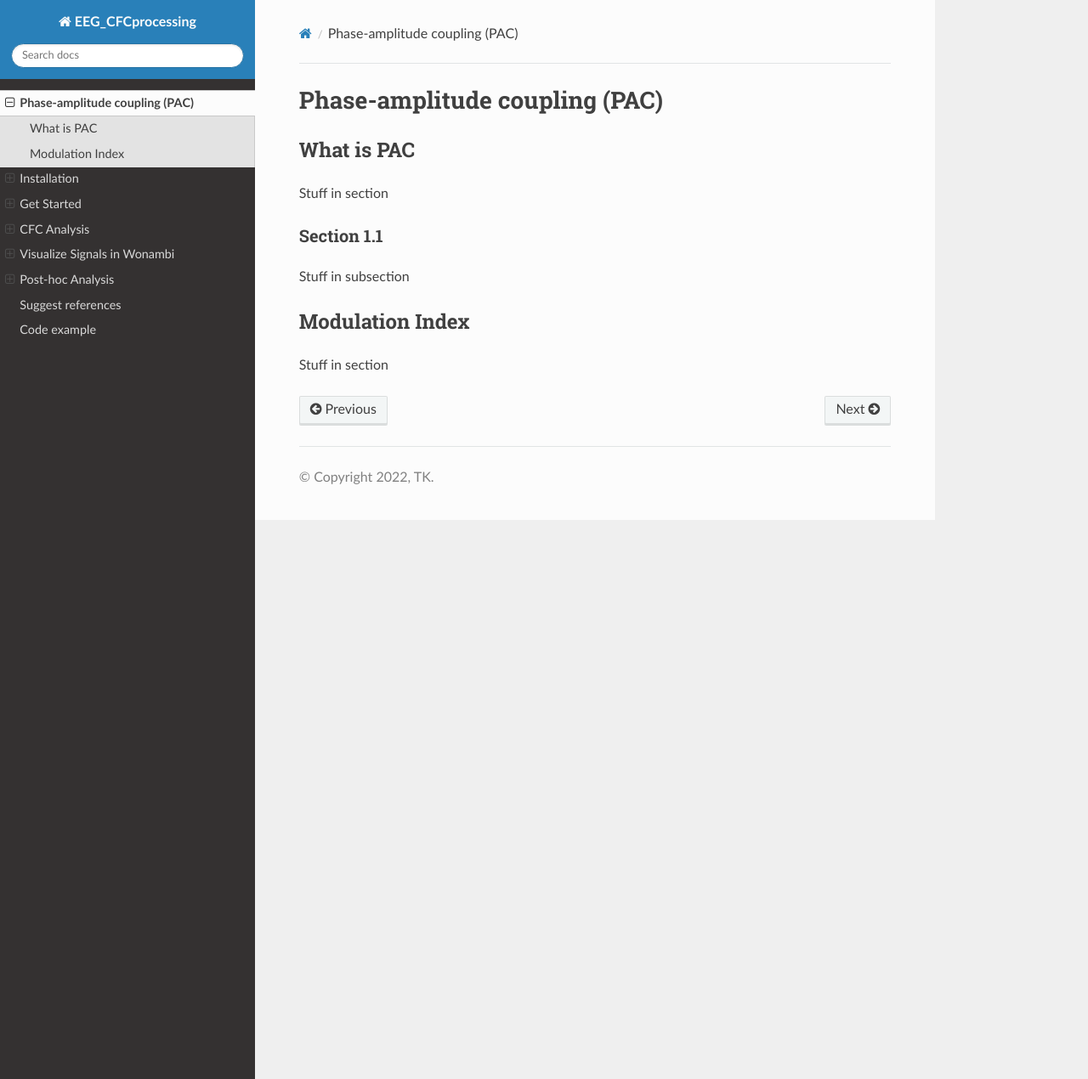
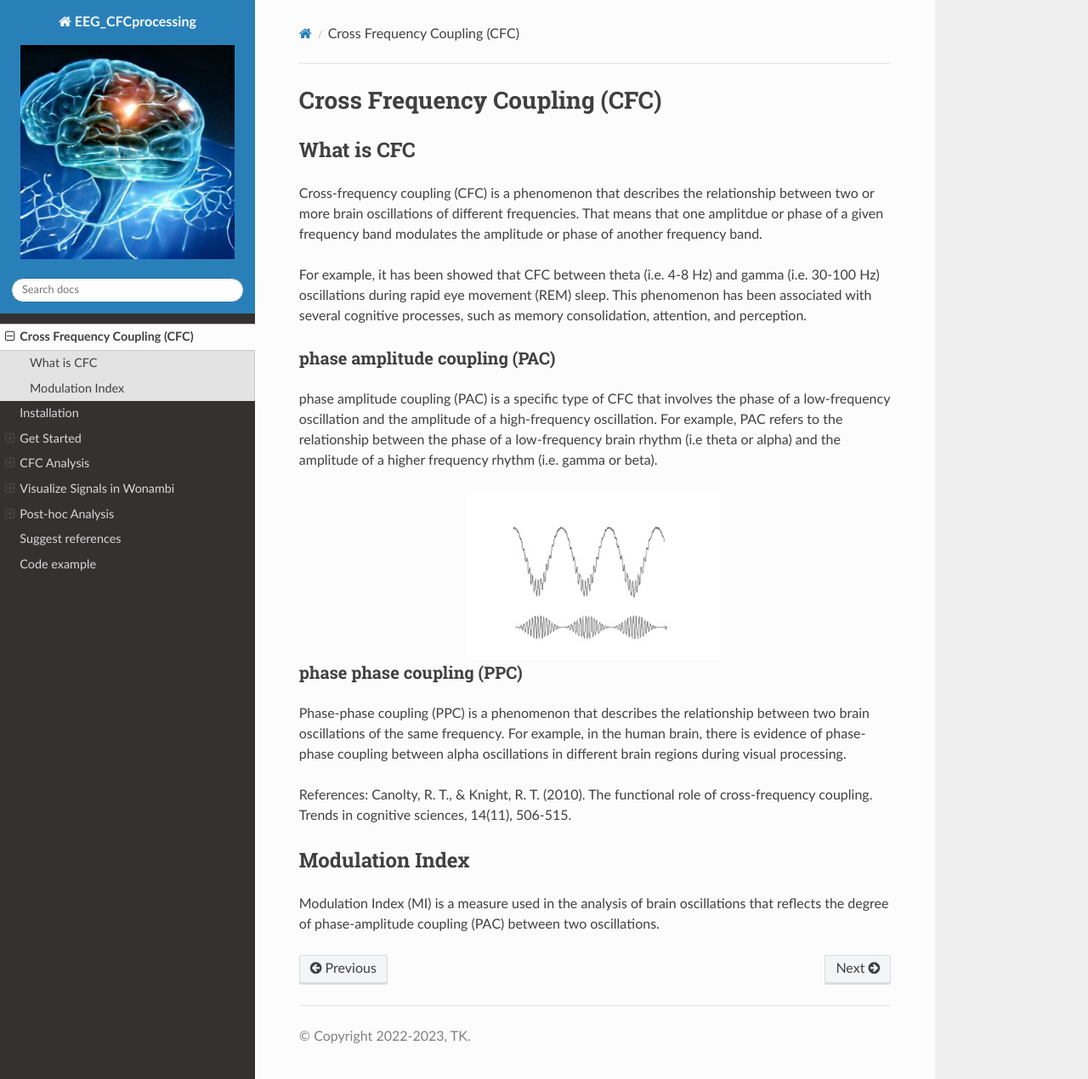
Before and after one commit to TancyKao/EEG_CFCprocessing, a Sphinx documentation site: the page built from sphinx/Introduction.rst, in a window 1280 px wide and 1270 px high. Shown: the whole window at 85% size. Built offline with Sphinx 7.4.7 and the Read the Docs theme 2.0.0, drawn with Linux system fonts in a browser that asks for light colours.

Commit message:
add website content

```diff
--- a/sphinx/Introduction.rst
+++ b/sphinx/Introduction.rst
@@ -1,18 +1,34 @@
-Phase-amplitude coupling (PAC)
+Cross Frequency Coupling (CFC)
 ==============================
 
 
-What is PAC
+What is CFC
 -----------
 
-Stuff in section
+Cross-frequency coupling (CFC) is a phenomenon that describes the relationship between two or more brain oscillations of different frequencies. That means that one amplitdue or phase of a given frequency band modulates the amplitude or phase of another frequency band.
 
-Section 1.1
-~~~~~~~~~~~
+For example, it has been showed that CFC between theta (i.e. 4-8 Hz) and gamma (i.e. 30-100 Hz) oscillations during rapid eye movement (REM) sleep. This phenomenon has been associated with several cognitive processes, such as memory consolidation, attention, and perception.
 
-Stuff in subsection
+
+phase amplitude coupling (PAC)
+~~~~~~~~~~~~~~~~~~~~~~~~~~~~~~
+
+phase amplitude coupling (PAC) is a specific type of CFC that involves the phase of a low-frequency oscillation and the amplitude of a high-frequency oscillation. For example, PAC refers to the relationship between the phase of a low-frequency brain rhythm (i.e theta or alpha) and the amplitude of a higher frequency rhythm (i.e. gamma or beta).
+
+.. image:: img/CFC.png
+    :width: 300px
+    :align: center
+    :height: 200px
+    :alt: alternate text
+
+
+phase phase coupling (PPC)
+~~~~~~~~~~~~~~~~~~~~~~~~~~~
+Phase-phase coupling (PPC) is a phenomenon that describes the relationship between two brain oscillations of the same frequency. For example, in the human brain, there is evidence of phase-phase coupling between alpha oscillations in different brain regions during visual processing.
+
+References: Canolty, R. T., & Knight, R. T. (2010). The functional role of cross-frequency coupling. Trends in cognitive sciences, 14(11), 506-515.
+
 
 Modulation Index
 ----------------
-
-Stuff in section
+Modulation Index (MI) is a measure used in the analysis of brain oscillations that reflects the degree of phase-amplitude coupling (PAC) between two oscillations.
--- a/sphinx/Post-hoc Analysis.rst
+++ b/sphinx/Post-hoc Analysis.rst
@@ -14,3 +14,9 @@ Stuff in section
 Statistic Analysis
 ------------------
 Stuff in section
+
+Descriptive statistics
+~~~~~~~~~~~~~~~~~~~~~~
+
+Inferential statistics
+~~~~~~~~~~~~~~~~~~~~~~
--- a/sphinx/conf.py
+++ b/sphinx/conf.py
@@ -12,14 +12,20 @@
 #
 import os
 import sys
+
+#from os.path import abspath, dirname
+from datetime import datetime
+now = datetime.now()
 sys.path.insert(0, os.path.abspath('../'))
+#cur_dir = abspath(dirname(__file__))
 
 
 # -- Project information -----------------------------------------------------
 
 project = 'EEG_CFCprocessing'
-copyright = '2022, TK'
 author = 'TK'
+copyright = "2022-{}, ".format(now.year) + author
+
 
 # The full version, including alpha/beta/rc tags
 release = '0.1'
@@ -66,3 +72,5 @@ html_theme_options = {
 # relative to this directory. They are copied after the builtin static files,
 # so a file named "default.css" will overwrite the builtin "default.css".
 html_static_path = ['_static']
+
+html_logo = 'img/brain_icon.png'
```
Also changed, not shown: sphinx/CFC Analysis.rst (+8 -1 lines), sphinx/Installation.rst (+3 -9 lines), sphinx/img/CFC.png (added), sphinx/img/brain_icon.png (added), 1 other file.
